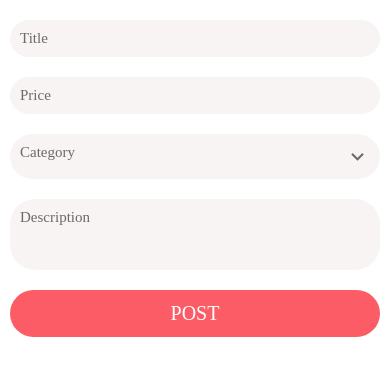
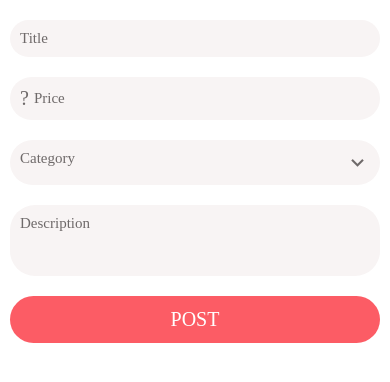
Before and after one commit to saulmaldonado/DoneWithIt, a React Native app: screen / in a window 390 px wide. Shown: the top 382 px of the page. Built offline with nearby package versions, Linux system fonts and the light colour scheme.

Commit message:
Added AppPriceField for entering price. AppTextInput now takes in a optional parameter for icon size, with 35 being the default

```diff
--- a/app/components/AppTextInput.tsx
+++ b/app/components/AppTextInput.tsx
@@ -4,11 +4,16 @@ import { MaterialCommunityIcons } from '@expo/vector-icons';
 import colors from '../config/colors';
 import fonts from '../config/fonts';
 
-const AppTextInput = ({ icon, ...props }: AppTextInputProps) => {
+const AppTextInput = ({ icon, iconSize = 35, ...props }: AppTextInputProps) => {
   return (
     <View style={styles.container}>
       {icon && (
-        <MaterialCommunityIcons name={icon} size={35} color={colors.medium} style={styles.icon} />
+        <MaterialCommunityIcons
+          name={icon}
+          size={iconSize}
+          color={colors.medium}
+          style={styles.icon}
+        />
       )}
 
       <TextInput style={styles.textInput} {...props} placeholderTextColor={colors.medium} />
@@ -25,6 +30,7 @@ const styles = StyleSheet.create({
     flexDirection: 'row',
     padding: 10,
     marginVertical: 10,
+    alignItems: 'center',
   },
   icon: {
     marginRight: 5,
@@ -39,4 +45,5 @@ const styles = StyleSheet.create({
 
 export type AppTextInputProps = {
   icon?: string;
+  iconSize?: number;
 } & TextInputProps;
--- /dev/null
+++ b/app/components/forms/AppPriceField.tsx
@@ -0,0 +1,24 @@
+import React from 'react';
+import { StyleSheet, Text, View } from 'react-native';
+import AppFormField from './AppFormField';
+
+const AppPriceField = ({ name }: AppPriceFieldProps) => {
+  return (
+    <AppFormField
+      name={name}
+      placeholder='Price'
+      maxLength={8}
+      keyboardType='number-pad'
+      iconSize={20}
+      icon='square-inc-cash'
+    />
+  );
+};
+
+export default AppPriceField;
+
+const styles = StyleSheet.create({});
+
+type AppPriceFieldProps = {
+  name: string;
+};
--- a/app/components/forms/index.ts
+++ b/app/components/forms/index.ts
@@ -6,3 +6,4 @@ export { default as AppConfirmPasswordConfirmationFields } from './AppPasswordCo
 export { default as AppNameField } from './AppNameField';
 export { default as AppEmailField } from './AppEmailField';
 export { default as AppPasswordField } from './AppPasswordField';
+export { default as AppPriceField } from './AppPriceField';
--- a/app/components/forms/validationSchemas.ts
+++ b/app/components/forms/validationSchemas.ts
@@ -5,6 +5,7 @@ const validations: validationsType = {
   AppEmailField: yup.string().required().email().label('Email'),
   AppPasswordField: yup.string().required().min(4).label('Password'),
   AppFormPicker: yup.mixed().defined().label('Selector'),
+  AppPriceField: yup.number().min(1).max(10000).label('Price'),
   AppPasswordConfirmationFields: [
     yup.string().required().min(4).label('Password'),
     yup
--- a/app/screens/ListingEditScreen.tsx
+++ b/app/screens/ListingEditScreen.tsx
@@ -1,7 +1,7 @@
 import React from 'react';
 import { StyleSheet } from 'react-native';
 import Screen from '../components/Screen';
-import { AppForm, AppFormField, SubmitButton } from '../components/forms';
+import { AppForm, AppFormField, SubmitButton, AppPriceField } from '../components/forms';
 import AppFormPicker from '../components/forms/AppFormPicker';
 import * as yup from 'yup';
 
@@ -14,7 +14,6 @@ const categories = [
 const validationSchema = yup.object().shape({
   title: yup.string().required().min(1).label('Title'),
   description: yup.string().optional().label('Description'),
-  price: yup.number().min(1).max(10000).label('Price'),
 });
 
 const initialValues = { title: '', price: 0, category: undefined, description: '' };
@@ -28,7 +27,8 @@ const ListingEditScreen = () => {
         validationSchema={validationSchema}
       >
         <AppFormField name='title' placeholder='Title' autoCorrect={false} maxLength={255} />
-        <AppFormField name='price' placeholder='Price' maxLength={8} keyboardType='number-pad' />
+        <AppPriceField name='price' />
+
         <AppFormPicker name='category' items={categories} placeholder='Category' />
         <AppFormField
           name='description'
```
